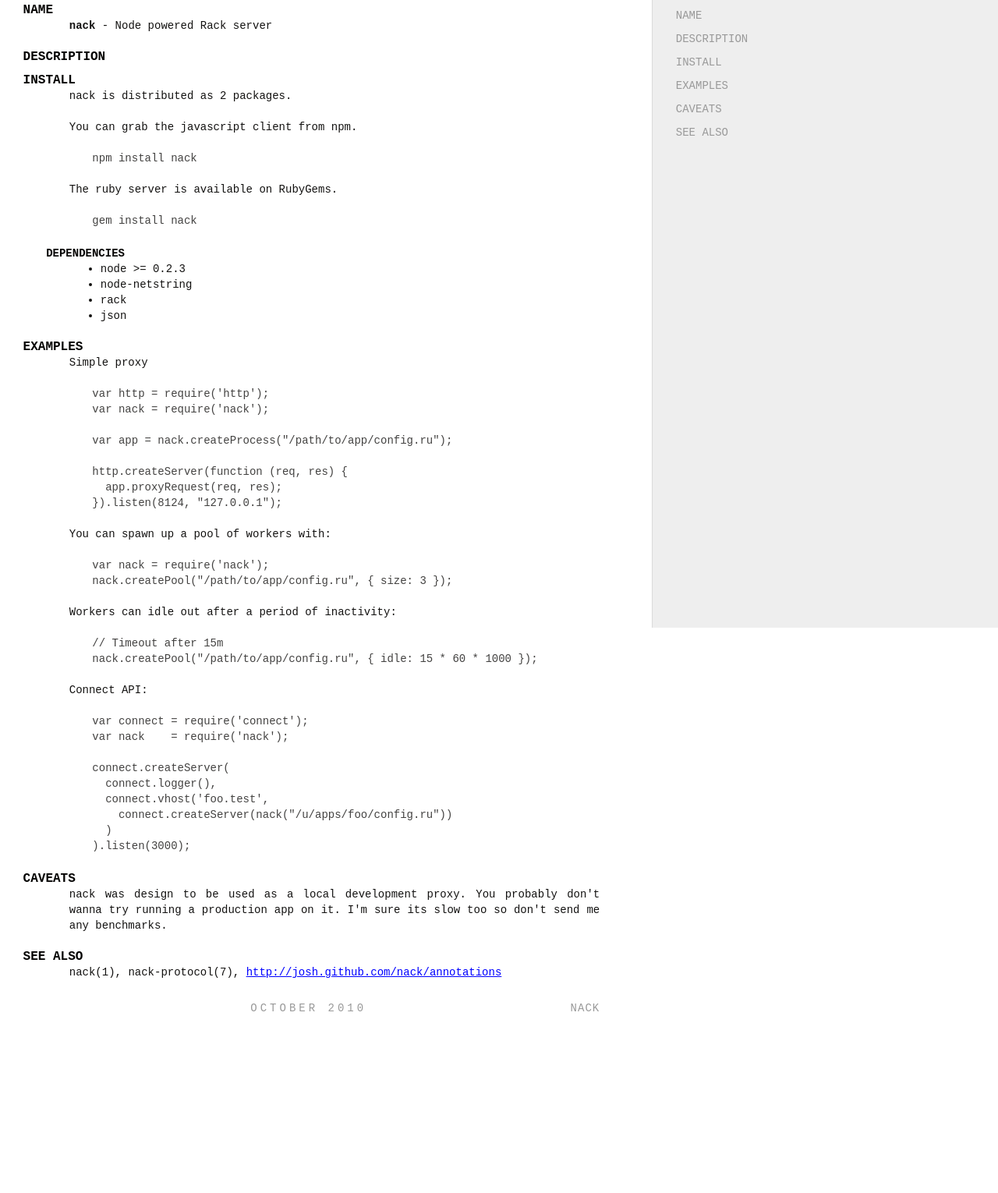
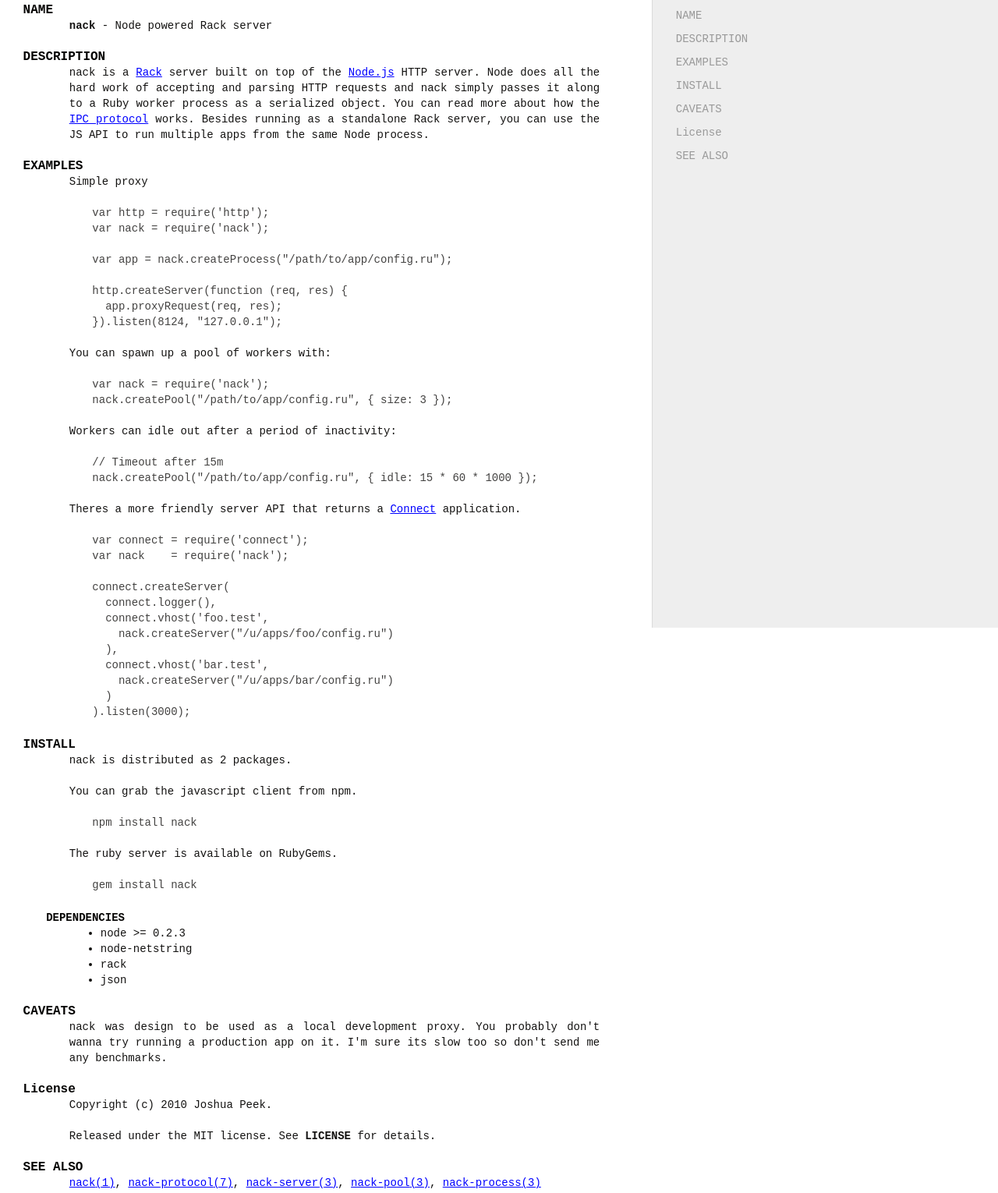
Before and after one commit to josh/nack, a plain HTML site: page index.html in a window 1280 px wide. Shown: the part 43-1573 px from the top of the page at 78% size. Before the commit the page ends 1366 px from the top, so only its background shows below. Drawn offline with Linux system fonts and the light colour scheme.

Commit message:
rebuild manual

```diff
--- a/index.html
+++ b/index.html
@@ -61,9 +61,10 @@
   <div class='man-navigation' style='display:none'>
     <a href="#NAME">NAME</a>
     <a href="#DESCRIPTION">DESCRIPTION</a>
+    <a href="#EXAMPLES">EXAMPLES</a>
     <a href="#INSTALL">INSTALL</a>
-    <a href="#EXAMPLES">EXAMPLES</a>
     <a href="#CAVEATS">CAVEATS</a>
+    <a href="#License">License</a>
     <a href="#SEE-ALSO">SEE ALSO</a>
     </div>
 
@@ -80,29 +81,7 @@
 
 <h2 id="DESCRIPTION">DESCRIPTION</h2>
 
-<h2 id="INSTALL">INSTALL</h2>
-
-<p>nack is distributed as 2 packages.</p>
-
-<p>You can grab the javascript client from npm.</p>
-
-<pre><code>npm install nack
-</code></pre>
-
-<p>The ruby server is available on RubyGems.</p>
-
-<pre><code>gem install nack
-</code></pre>
-
-<h3 id="DEPENDENCIES">DEPENDENCIES</h3>
-
-<ul>
-<li>node >= 0.2.3</li>
-<li>node-netstring</li>
-<li>rack</li>
-<li>json</li>
-</ul>
-
+<p>nack is a <a href="http://github.com/rack/rack">Rack</a> server built on top of the <a href="http://nodejs.org/">Node.js</a> HTTP server. Node does all the hard work of accepting and parsing HTTP requests and nack simply passes it along to a Ruby worker process as a serialized object. You can read more about how the <a href="protocol.7.html">IPC protocol</a> works. Besides running as a standalone Rack server, you can use the JS API to run multiple apps from the same Node process.</p>
 
 <h2 id="EXAMPLES">EXAMPLES</h2>
 
@@ -130,7 +109,7 @@
 nack.createPool("/path/to/app/config.ru", { idle: 15 * 60 * 1000 });
 </code></pre>
 
-<p>Connect API:</p>
+<p>Theres a more friendly server API that returns a <a href="http://senchalabs.github.com/connect/">Connect</a> application.</p>
 
 <pre><code>var connect = require('connect');
 var nack    = require('nack');
@@ -138,18 +117,51 @@
 connect.createServer(
   connect.logger(),
   connect.vhost('foo.test',
-    connect.createServer(nack("/u/apps/foo/config.ru"))
+    nack.createServer("/u/apps/foo/config.ru")
+  ),
+  connect.vhost('bar.test',
+    nack.createServer("/u/apps/bar/config.ru")
   )
 ).listen(3000);
 </code></pre>
+
+<h2 id="INSTALL">INSTALL</h2>
+
+<p>nack is distributed as 2 packages.</p>
+
+<p>You can grab the javascript client from npm.</p>
+
+<pre><code>npm install nack
+</code></pre>
+
+<p>The ruby server is available on RubyGems.</p>
+
+<pre><code>gem install nack
+</code></pre>
+
+<h3 id="DEPENDENCIES">DEPENDENCIES</h3>
+
+<ul>
+<li>node >= 0.2.3</li>
+<li>node-netstring</li>
+<li>rack</li>
+<li>json</li>
+</ul>
+
 
 <h2 id="CAVEATS">CAVEATS</h2>
 
 <p>nack was design to be used as a local development proxy. You probably don't wanna try running a production app on it. I'm sure its slow too so don't send me any benchmarks.</p>
 
+<h2 id="License">License</h2>
+
+<p>Copyright (c) 2010 Joshua Peek.</p>
+
+<p>Released under the MIT license. See <code>LICENSE</code> for details.</p>
+
 <h2 id="SEE-ALSO">SEE ALSO</h2>
 
-<p><span class="man-ref">nack<span class="s">(1)</span></span>, <span class="man-ref">nack-protocol<span class="s">(7)</span></span>, <a href="http://josh.github.com/nack/annotations" data-bare-link="true">http://josh.github.com/nack/annotations</a></p>
+<p><a href="nack.1.html" class="man-ref">nack<span class="s">(1)</span></a>, <a href="protocol.7.html" class="man-ref">nack-protocol<span class="s">(7)</span></a>, <a href="annotations/server.html" class="man-ref">nack-server<span class="s">(3)</span></a>, <a href="annotations/pool.html" class="man-ref">nack-pool<span class="s">(3)</span></a>, <a href="annotations/process.html" class="man-ref">nack-process<span class="s">(3)</span></a></p>
 
 
   <ol class='man-decor man-foot man foot'>
```
Also changed, not shown: annotations/server.html (+17 -2 lines), nack.1.html (+1 -1 lines), protocol.7.html (+1 -1 lines).
